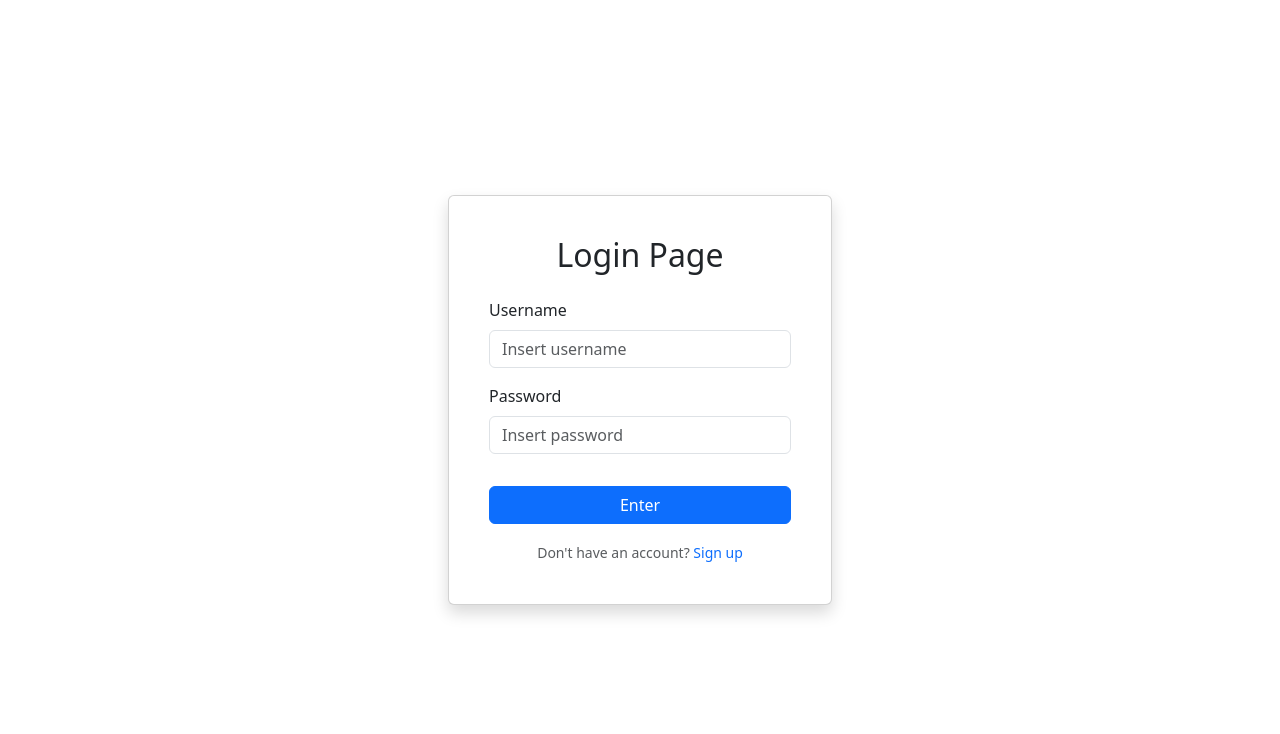
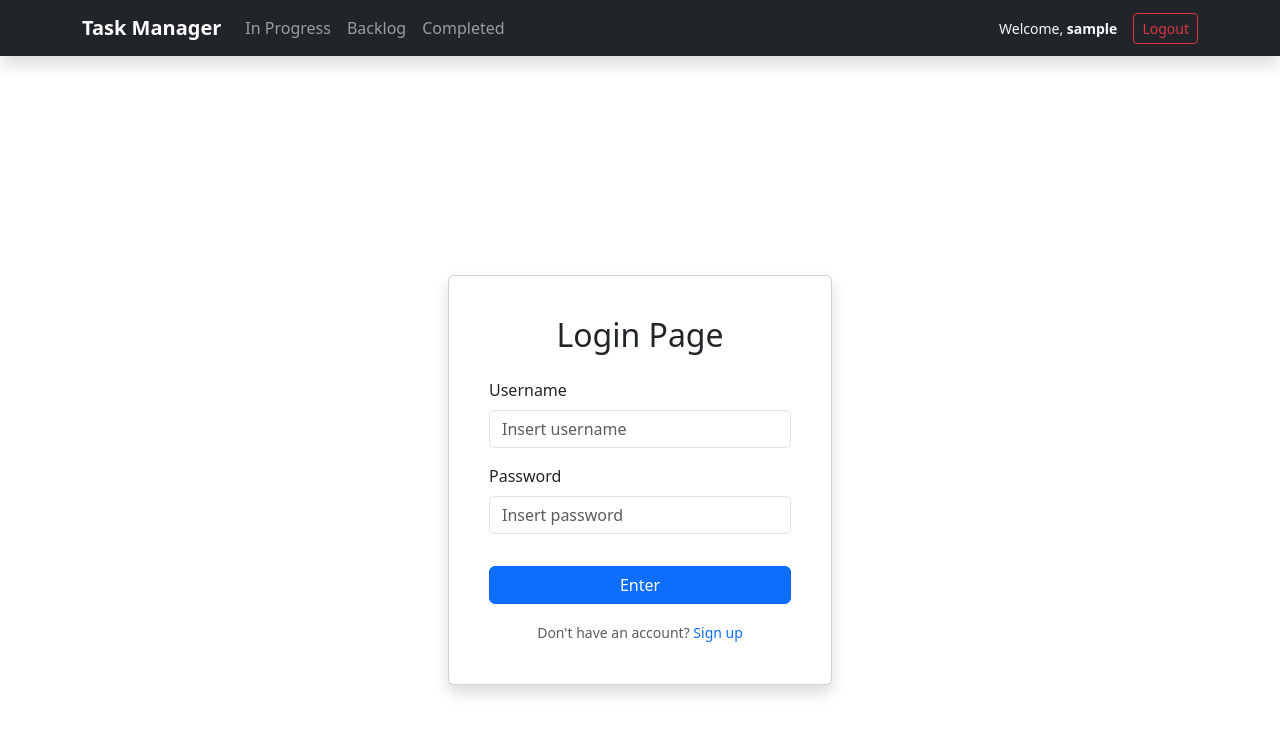
Before and after one commit to albanz27/task-manager, an Angular app in the folder frontend/: page /login in a window 1280 px wide. Shown: the top 734 px of the page. Built offline with nearby package versions, Linux system fonts and the light colour scheme; no server answers; sample sign-in values are in the browser's storage.

Commit message:
Add NavbarComponent with user authentication and navigation links

```diff
--- a/frontend/src/app/app.html
+++ b/frontend/src/app/app.html
@@ -1 +1,2 @@
+<app-navbar></app-navbar>
 <router-outlet></router-outlet>
--- a/frontend/src/app/app.ts
+++ b/frontend/src/app/app.ts
@@ -3,11 +3,12 @@ import { CommonModule } from '@angular/common';
 import { TaskService } from './services/task';
 import { TaskResponseDTO } from './models/task.model';
 import { RouterOutlet } from "@angular/router";
+import { NavbarComponent } from "./components/navbar/navbar";
 
 @Component({
   selector: 'app-root',
   standalone: true,
-  imports: [CommonModule, RouterOutlet],
+  imports: [CommonModule, RouterOutlet, NavbarComponent],
   templateUrl: './app.html',
   styleUrls: ['./app.css']
 })
--- /dev/null
+++ b/frontend/src/app/components/navbar/navbar.html
@@ -0,0 +1,32 @@
+@if (currentUser) {
+  <nav class="navbar navbar-expand-lg navbar-dark bg-dark shadow mb-4">
+    <div class="container">
+      <a class="navbar-brand fw-bold" routerLink="/tasks/in-progress">Task Manager</a>
+
+      <button class="navbar-toggler" type="button" data-bs-toggle="collapse" data-bs-target="#navbarNav">
+        <span class="navbar-toggler-icon"></span>
+      </button>
+
+      <div class="collapse navbar-collapse" id="navbarNav">
+        <ul class="navbar-nav me-auto">
+          <li class="nav-item">
+            <a class="nav-link" routerLink="/tasks/in-progress" routerLinkActive="active">In Progress</a>
+          </li>
+          <li class="nav-item">
+            <a class="nav-link" routerLink="/tasks/backlog" routerLinkActive="active">Backlog</a>
+          </li>
+          <li class="nav-item">
+            <a class="nav-link" routerLink="/tasks/completed" routerLinkActive="active">Completed</a>
+          </li>
+        </ul>
+
+        <div class="d-flex align-items-center">
+          <span class="text-light me-3 small">
+            Welcome, <strong>{{ currentUser.username }}</strong>
+          </span>
+          <button (click)="onLogout()" class="btn btn-outline-danger btn-sm">Logout</button>
+        </div>
+      </div>
+    </div>
+  </nav>
+}
--- /dev/null
+++ b/frontend/src/app/components/navbar/navbar.ts
@@ -0,0 +1,29 @@
+import { Component } from '@angular/core';
+import { CommonModule } from '@angular/common';
+import { Router, RouterLink, RouterLinkActive } from '@angular/router';
+import { AuthService } from '../../services/auth';
+
+@Component({
+  selector: 'app-navbar',
+  standalone: true,
+  imports: [CommonModule, RouterLink, RouterLinkActive],
+  templateUrl: './navbar.html'
+})
+export class NavbarComponent {
+  currentUser: any;
+
+  constructor(public authService: AuthService, private router: Router) {
+    this.authService.getLoggedUser();
+  }
+
+  ngOnInit() {
+    this.authService.currentUser$.subscribe(user => {
+      this.currentUser = user;
+    });
+  }
+
+  onLogout(): void {
+    this.authService.logout();
+    this.router.navigate(['/login']);
+  }
+}
```
Also changed, not shown: frontend/src/app/components/navbar/navbar.css (added).
